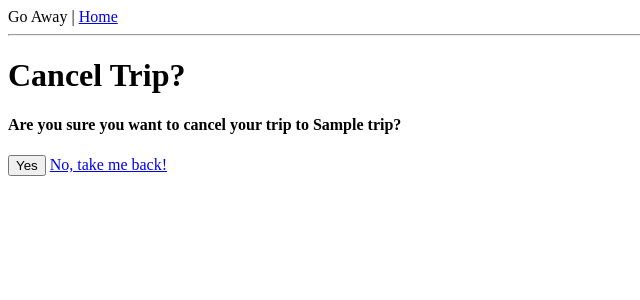
After one commit to EricCSheppard/GoAway, a Django app: page /trips/1/delete/ in a window 1280 px wide. The commit adds this page. Shown: the top 300 px of the page, without its empty margins (0-640 px from the left). Run offline with Django 4.2, Linux system fonts and the light colour scheme; tables that the repository leaves empty hold one stand-in row (values such as "Sample post").

Commit message:
adds ability to cancel trip, adds flight field to day model

```diff
--- a/main_app/models.py
+++ b/main_app/models.py
@@ -55,6 +55,7 @@ class Day(models.Model):
         default = TRANSPORT[2][0]
     )
     lodging = models.CharField(max_length=50, default='')
+    flight = models.CharField(max_length=20, default='')
     activities = models.ManyToManyField(Activity, blank=True)
     trip = models.ForeignKey(Trip, on_delete=models.CASCADE)
 
--- /dev/null
+++ b/main_app/templates/main_app/trip_confirm_delete.html
@@ -0,0 +1,10 @@
+{% extends 'base.html' %}
+{% block content %}
+    <h1>Cancel Trip?</h1>
+    <h4>Are you sure you want to cancel your trip to <span>{{ object.name }}</span>?</h4>
+    <form action="" method="POST">
+        {% csrf_token %}
+        <input type="submit" value="Yes">
+        <a href="{% url 'trip_detail' trip.id %}">No, take me back!</a>
+    </form>
+{% endblock %}
--- a/main_app/templates/trips/detail.html
+++ b/main_app/templates/trips/detail.html
@@ -2,6 +2,7 @@
 {% block content %}
     <h1>Trip:</h1>
         <p>{{ trip.name }} | start: {{ trip.start }}</p>
+        <a href="{% url 'trip_delete' trip.id %}">Cancel trip.</a>
         <hr>
         {% for day in trip.day_set.all %}
             <a href="{% url 'day_detail' day.id %}"> Day {{ day.number }}</a>
@@ -12,5 +13,6 @@
             {% endfor %} -->
             <hr>
         {% endfor%}
+        <a href="">Never let the party die!</a> | <a href="">Nothing gold can stay.</a>
 
 {% endblock %}
--- a/main_app/urls.py
+++ b/main_app/urls.py
@@ -2,12 +2,19 @@ from django.urls import path
 from . import views
 
 urlpatterns = [
+    # Home
     path('', views.home, name='home'),
+
+    # Trips
     path('trips/', views.trip_index, name='trip_index'),
     path('trips/create/', views.TripCreate.as_view(), name='trip_create'),
+    path('trips/<int:pk>/delete/', views.TripDelete.as_view(), name='trip_delete'),
     path('trips/<int:trip_id>/', views.trip_detail, name='trip_detail'),
+
+    #  Days
     path('days/create/<int:trip_id>', views.days_create, name='days_create'),
     path('days/populate/<int:trip_id>', views.days_populate, name='days_populate' ),
     path('days/<int:pk>/update/', views.DayUpdate.as_view(), name='day_update'),
     path('days/<int:day_id>/', views.day_detail, name='day_detail'),
+
 ]
--- a/main_app/views.py
+++ b/main_app/views.py
@@ -24,6 +24,10 @@ class TripCreate(CreateView):
     def form_valid(self, form):
         form.instance.user = self.request.user
         return super().form_valid(form)
+
+class TripDelete(DeleteView):
+    model = Trip
+    success_url = '/trips/'
 
 def day_detail(request, day_id):
     day = Day.objects.get(id=day_id)
@@ -56,4 +60,4 @@ def days_populate(request, trip_id):
 
 class DayUpdate(UpdateView):
     model = Day
-    fields = ['city', 'state', 'country', 'transport', 'lodging', 'activities']
+    fields = ['city', 'state', 'country', 'transport', 'lodging', 'flight']
```
Also changed, not shown: main_app/migrations/0004_alter_day_options_day_flight_alter_day_city_and_more.py (added).
